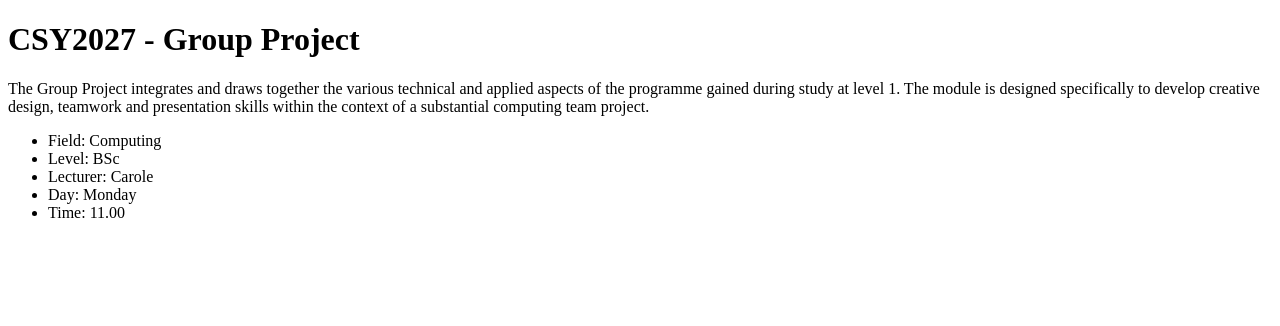
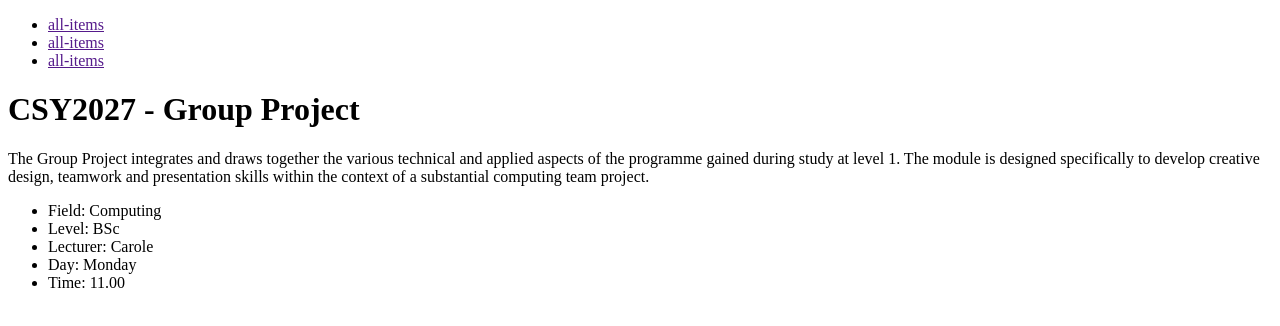
Before and after one commit to HannahG16/Projects-2021, a plain HTML site: page CSY2043-Week-3/CSY2027.html in a window 1280 px wide. Drawn offline with Linux system fonts and the light colour scheme.

Commit message:
half way through navigation

```diff
--- a/CSY2043-Week-3/CSY2027.html
+++ b/CSY2043-Week-3/CSY2027.html
@@ -6,6 +6,20 @@
     <title>CSY2027 - Group Project</title>
 </head>
 <body>
+
+    <nav>
+        <ul>
+            <li>
+                <a href="">all-items</a>
+            </li>
+            <li>
+                <a href="">all-items</a>
+            </li>
+            <li>
+                <a href="">all-items</a>
+            </li>
+        </ul>
+    </nav>
 
     <h1>CSY2027 - Group Project</h1>
 
```
